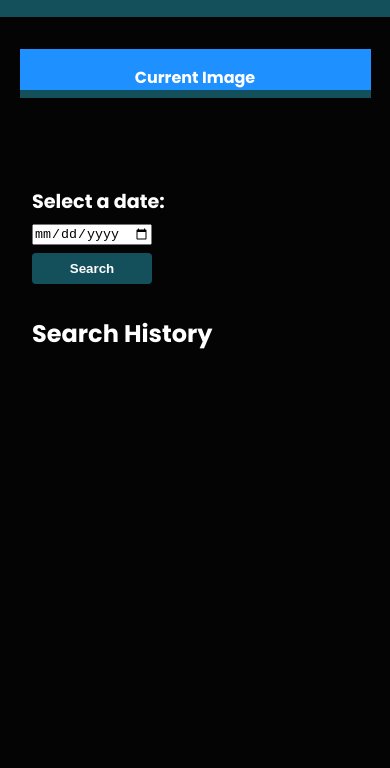
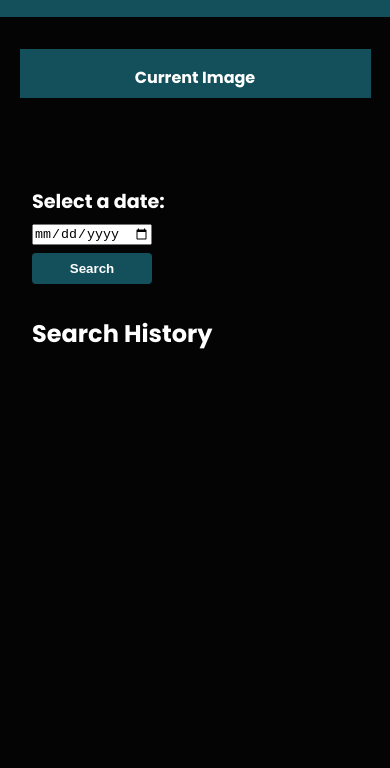
Before and after one commit to vinuman/NASA-Picture-of-the-Day, a plain HTML site: page index.html in a window 390 px wide. Shown: the part 76-844 px from the top of the page. Drawn offline with Linux system fonts and the light colour scheme; no server answers.

Commit message:
Update style.css

```diff
--- a/style.css
+++ b/style.css
@@ -132,7 +132,7 @@ p {
     margin: 2rem auto;
   }
   #current-image-container > h2 {
-    background-color: #1e90ff;
+
     color: #fff;
     width: 100%;
     font-size: 1rem !important;
```
